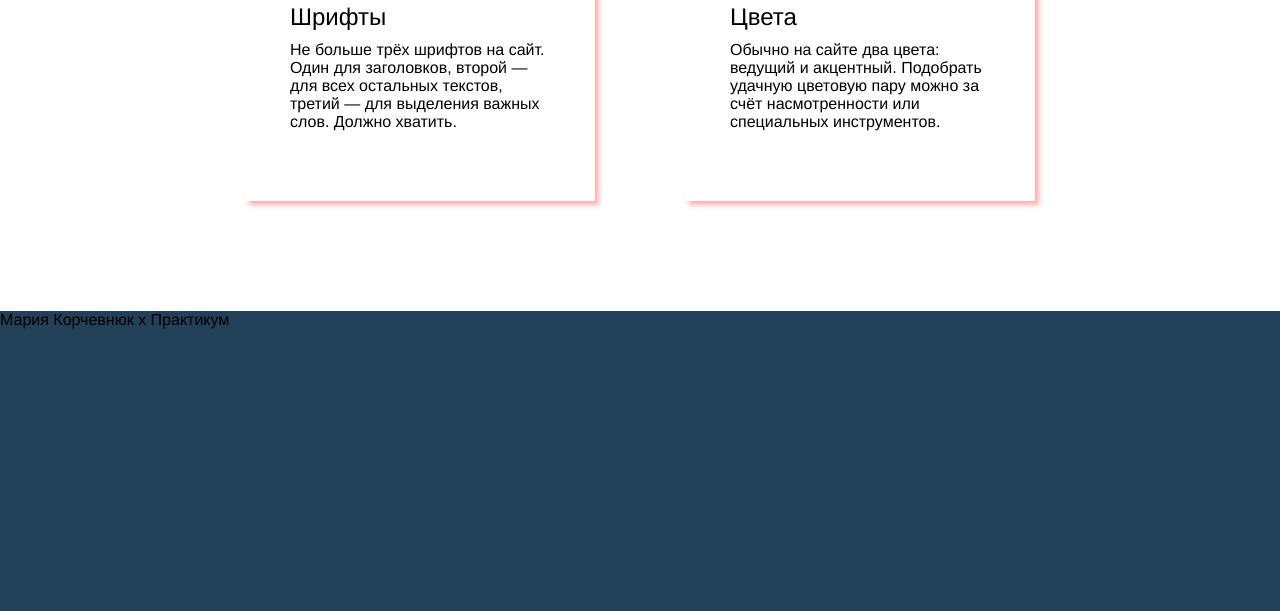
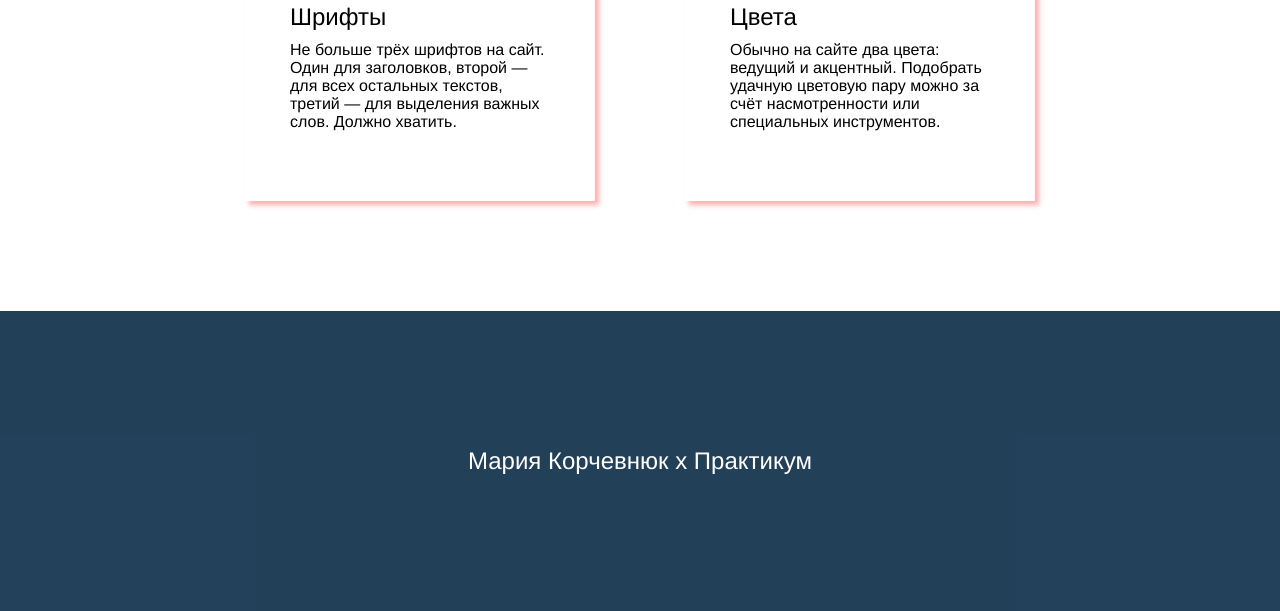
Before and after one commit to KorMaria1504/rightsLanding, a plain HTML site: page index.html in a window 1280 px wide. Shown: the part 1345-1956 px from the top of the page. Drawn offline with Linux system fonts and the light colour scheme.

Commit message:
uodate: add style to footer author

```diff
--- a/style.css
+++ b/style.css
@@ -75,3 +75,9 @@ body, h1, h2, h3, h4, p, a {
     background-color: #4682B4;
     display: flex;
   }
+
+  .footer-author {
+    color: white;
+    font-size: 24px;
+    margin: auto;
+  }
```
